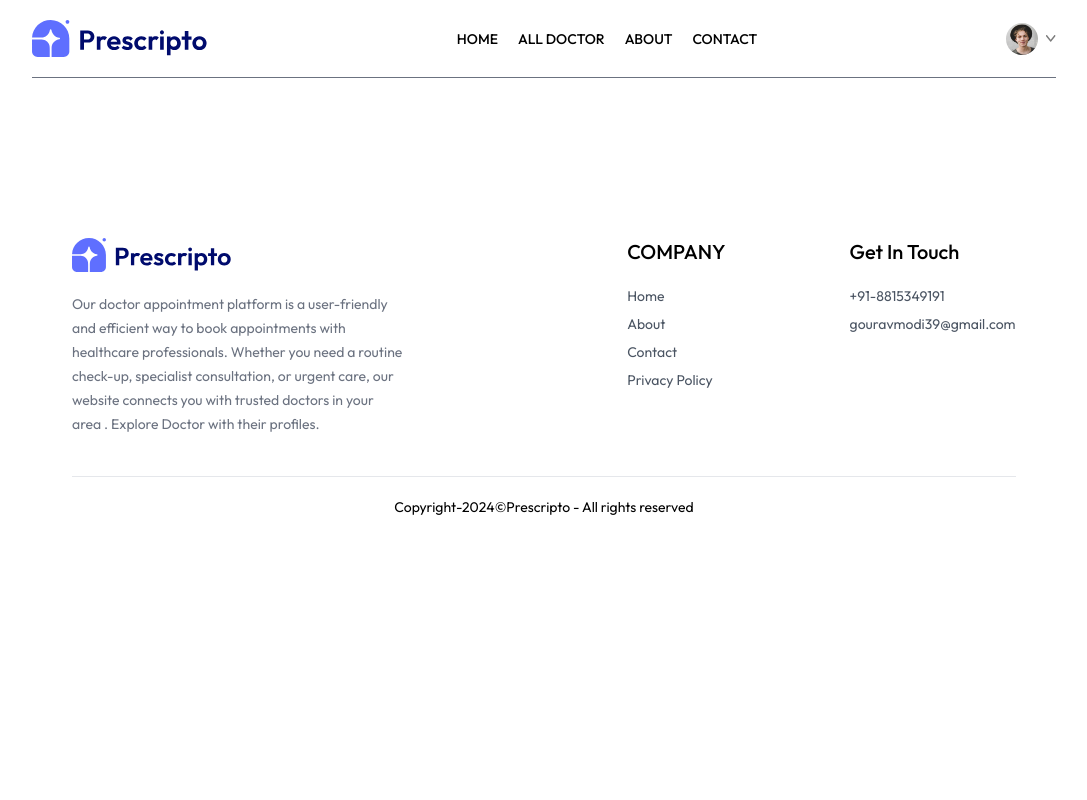
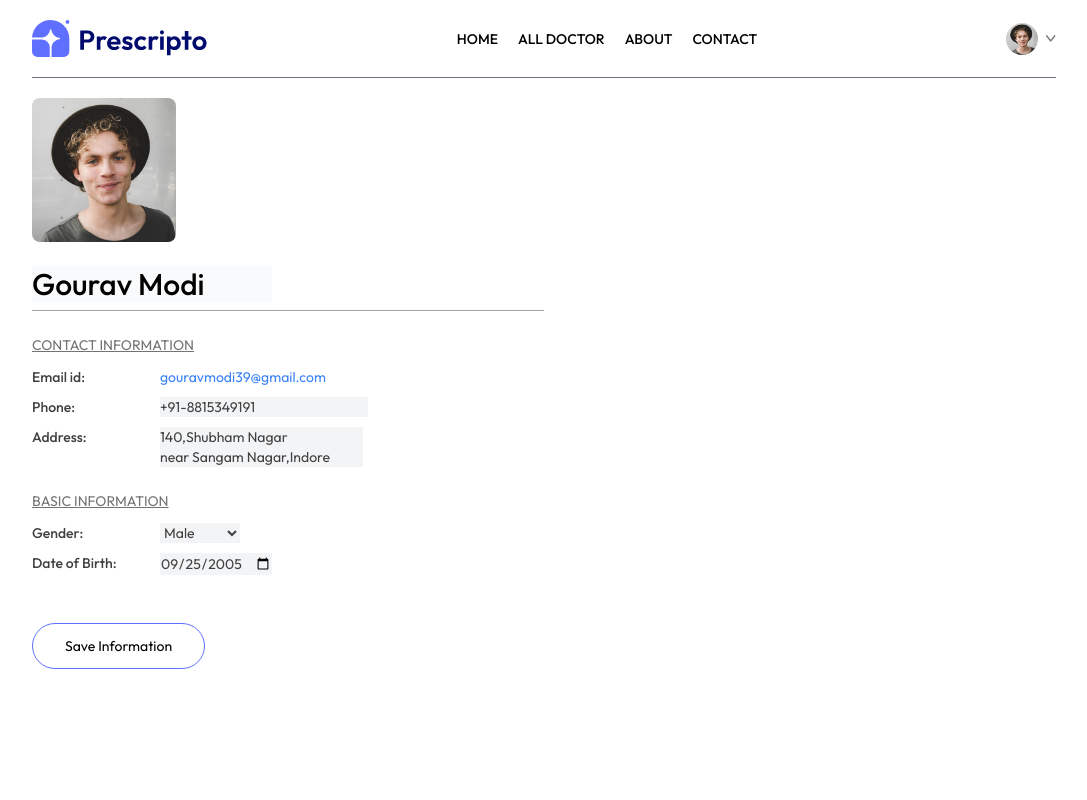
Before and after one commit to Gouravmodi25/Prescripto-mern, a React (Vite) app in the folder frontend/: page /my-profile in a window 1280 px wide. Shown: the top 800 px of the page, without its empty margins (96-1183 px from the left). Built offline with nearby package versions, Linux system fonts and the light colour scheme.

Commit message:
complete my profile page ui with editable functionality

```diff
--- a/frontend/src/pages/MyProfile.jsx
+++ b/frontend/src/pages/MyProfile.jsx
@@ -1,5 +1,147 @@
+import { useState } from "react";
+import { assets } from "../assets/assets.js";
+
 const MyProfile = () => {
-  return <div></div>;
+  const [userData, setUserData] = useState({
+    name: "Gourav Modi",
+    image: assets.profile_pic,
+    email: "gouravmodi39@gmail.com",
+    phone: "+91-8815349191",
+    address: {
+      line1: "140,Shubham Nagar",
+      line2: "near Sangam Nagar,Indore",
+    },
+    gender: "Male",
+    birthDate: "2005-09-25",
+  });
+
+  const [isEdit, setIsEdit] = useState(true);
+  console.log(userData);
+
+  return (
+    <div className="max-w-lg flex flex-col gap-2 text-sm">
+      <img className="w-36 rounded-lg" src={userData.image} alt="user-image" />
+      {isEdit ? (
+        <input
+          className="bg-gray-50 mt-4 font-medium max-w-60 text-3xl"
+          type="text"
+          value={userData.name}
+          onChange={(e) =>
+            setUserData((prev) => ({ ...prev, name: e.target.value }))
+          }
+        />
+      ) : (
+        <p className="text-3xl font-medium mt-4 text-neutral-800 ">
+          {userData.name}
+        </p>
+      )}
+
+      <hr className="border-none bg-zinc-400 h-[1px]" />
+
+      <div>
+        <p className="text-neutral-500 underline mt-4">CONTACT INFORMATION</p>
+        <div className="grid grid-cols-[1fr_3fr] mt-3 gap-y-2.5 text-neutral-700">
+          <p className="font-medium">Email id:</p>
+          <p className="text-blue-500">{userData.email}</p>
+          <p className="font-medium ">Phone:</p>
+          {isEdit ? (
+            <input
+              className="bg-gray-100 max-w-52 "
+              type="email"
+              value={userData.phone}
+              onChange={(e) =>
+                setUserData((prev) => ({ ...prev, phone: e.target.value }))
+              }
+            />
+          ) : (
+            <p className="text-blue-400 ">{userData.phone}</p>
+          )}
+          <p className="font-medium">Address:</p>
+          {isEdit ? (
+            <p className="">
+              <input
+                className="bg-gray-100 "
+                type="text"
+                value={userData.address.line1}
+                onChange={(e) =>
+                  setUserData((prev) => ({
+                    ...prev,
+                    address: { ...prev.address, line1: e.target.value },
+                  }))
+                }
+              />
+              <br />
+              <input
+                className="bg-gray-100"
+                type="text"
+                value={userData.address.line2}
+                onChange={(e) =>
+                  setUserData((prev) => ({
+                    ...prev,
+                    address: { ...prev.address, line2: e.target.value },
+                  }))
+                }
+              />
+            </p>
+          ) : (
+            <p className="text-gray-500">
+              {userData.address.line1}
+              <br />
+              {userData.address.line2}
+            </p>
+          )}
+        </div>
+      </div>
+      <div>
+        <p className="text-neutral-500 underline mt-4">BASIC INFORMATION</p>
+        <div className="grid grid-cols-[1fr_3fr] gap-y-2.5 mt-3 text-neutral-700">
+          <p className="font-medium">Gender:</p>
+          {isEdit ? (
+            <select
+              className="max-w-20 bg-gray-100"
+              onChange={(e) =>
+                setUserData((prev) => ({ ...prev, gender: e.target.value }))
+              }
+              value={userData.gender}>
+              <option value="Male">Male</option>
+              <option value="Female">Female</option>
+            </select>
+          ) : (
+            <p className="text-gray-400">{userData.gender}</p>
+          )}
+          <p className="font-medium">Date of Birth:</p>
+
+          {isEdit ? (
+            <input
+              className="max-w-28 bg-gray-100"
+              type="date"
+              value={userData.birthDate}
+              onChange={(e) =>
+                setUserData((prev) => ({ ...prev, birthDate: e.target.value }))
+              }
+            />
+          ) : (
+            <p className="text-gray-400">{userData.birthDate}</p>
+          )}
+        </div>
+      </div>
+      <div className="mt-10">
+        {isEdit ? (
+          <button
+            className="border border-primary px-8 py-3 rounded-full hover:bg-primary hover:text-white transition-all duration-300"
+            onClick={() => setIsEdit(false)}>
+            Save Information
+          </button>
+        ) : (
+          <button
+            className="border border-primary px-8 py-3 rounded-full  hover:bg-primary hover:text-white transition-all duration-300"
+            onClick={() => setIsEdit(true)}>
+            Edit
+          </button>
+        )}
+      </div>
+    </div>
+  );
 };
 
 export default MyProfile;
```
